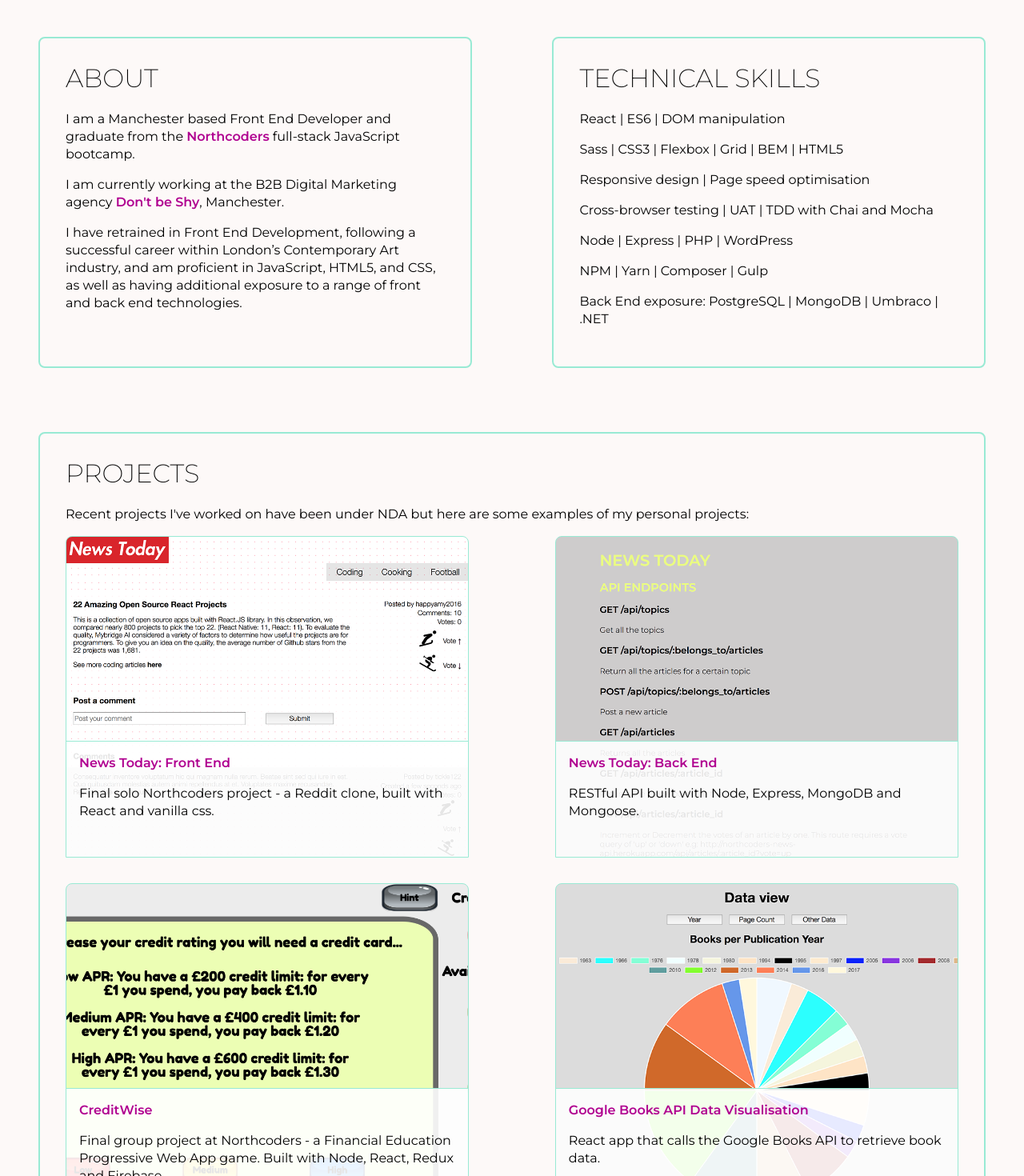
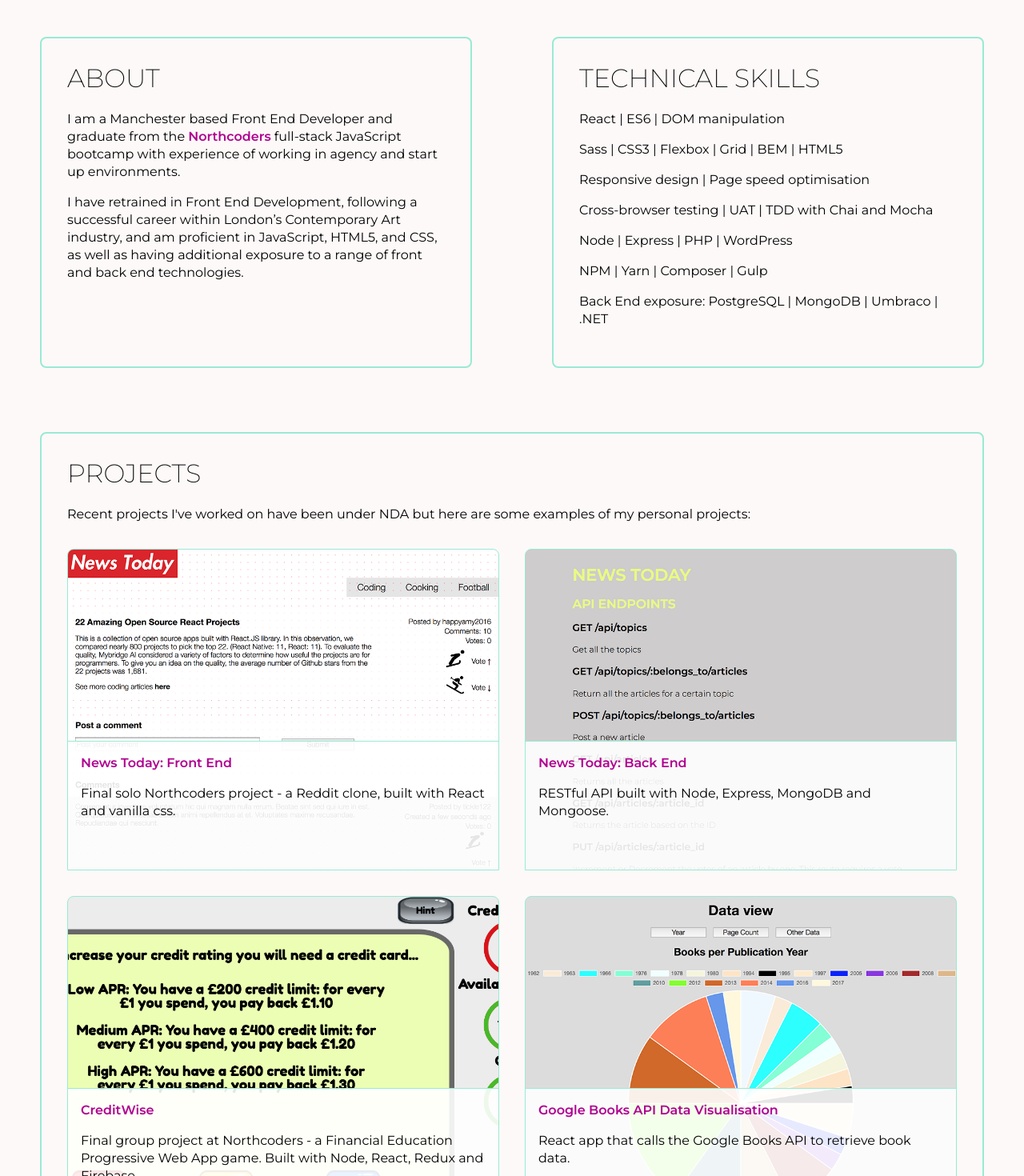
Before and after one commit to bnmrly/bnmrly.github.io, a React (Create React App) app: page / in a window 1280 px wide. Shown: the part 100-1570 px from the top of the page at 80% size. Built offline with nearby package versions, Linux system fonts and the light colour scheme; no server answers.

Commit message:
Optimise site for mobile and desktop screens

```diff
--- a/src/App.js
+++ b/src/App.js
@@ -15,16 +15,19 @@ import Footer from './components/Footer/Footer';
 // Styled Components
 
 const AppWrapper = styled.div`
-  margin-top: ${props => props.theme.dimensions.appWrapperMarginY};
-  margin-left: ${props => props.theme.dimensions.appWrapperMarginX};
-  margin-bottom: ${props => props.theme.dimensions.appWrapperMarginY};
-  margin-right: ${props => props.theme.dimensions.appWrapperMarginX};
+  padding-top: ${props => props.theme.dimensions.appWrapperSpacingY};
+  padding-right: ${props => props.theme.dimensions.appWrapperSpacingX};
+  padding-bottom: ${props => props.theme.dimensions.appWrapperSpacingY};
+  padding-left: ${props => props.theme.dimensions.appWrapperSpacingX};
+  margin-left: auto;
+  margin-right: auto;
+  max-width: ${props => props.theme.layout.xLargeWidth};
 
   @media screen and (min-width: ${props => props.theme.layout.largeWidth}) {
-    margin-top: ${props => props.theme.dimensions.appWrapperMarginYLarge};
-    margin-left: ${props => props.theme.dimensions.appWrapperMarginXLarge};
-    margin-bottom: ${props => props.theme.dimensions.appWrapperMarginYLarge};
-    margin-right: ${props => props.theme.dimensions.appWrapperMarginXLarge};
+    padding-top: ${props => props.theme.dimensions.appWrapperSpacingYLarge};
+    padding-right: ${props => props.theme.dimensions.appWrapperSpacingXLarge};
+    padding-bottom: ${props => props.theme.dimensions.appWrapperSpacingYLarge};
+    padding-left: ${props => props.theme.dimensions.appWrapperSpacingXLarge};
   }
 `;
 
--- a/src/Theme.js
+++ b/src/Theme.js
@@ -13,13 +13,14 @@ const Theme = {
     largeLineHeight: '22px',
     iconHeight: '40px',
     letterSpacingOverride: '0.2rem',
-    appWrapperMarginY: '1rem',
-    appWrapperMarginX: '1.5rem',
-    appWrapperMarginYLarge: '2rem',
-    appWrapperMarginXLarge: '3rem',
-    headerMarginY: '2rem',
+    appWrapperSpacingY: '1rem',
+    appWrapperSpacingX: '1.5rem',
+    appWrapperSpacingYLarge: '2rem',
+    appWrapperSpacingXLarge: '3rem',
+    introParagraphPadding: '1rem',
     defaultBorderRadius: '0.5rem',
-    defaultSectionPadding: '2rem',
+    defaultSectionSpacing: '2rem',
+    smallSpacing: '1rem',
     defaultSectionMarginY: '5rem',
     lastSectionMarginY: '2rem',
     copyrightFontSize: '0.7rem',
--- a/src/components/Header/Header.js
+++ b/src/components/Header/Header.js
@@ -7,7 +7,7 @@ const Header = styled.header`
   background-color: ${props => props.theme.backgroundColor};
   display: flex;
   justify-content: space-between;
-  margin-bottom: ${props => props.theme.dimensions.defaultSectionPadding};
+  margin-bottom: ${props => props.theme.dimensions.defaultSectionSpacing};
 `;
 
 const HeaderAboutMeWrapper = styled.div`
--- a/src/components/Inspiration/Inspiration.js
+++ b/src/components/Inspiration/Inspiration.js
@@ -8,7 +8,7 @@ import { generate as generateId } from 'shortid';
 const InspirationSection = styled.section`
   border: 2px solid ${props => props.theme.color.border};
   border-radius: ${props => props.theme.dimensions.defaultBorderRadius};
-  padding: ${props => props.theme.dimensions.defaultSectionPadding};
+  padding: ${props => props.theme.dimensions.defaultSectionSpacing};
   margin-bottom: ${props => props.theme.dimensions.lastSectionMarginY};
   width: 100%;
   h1 {
@@ -40,8 +40,8 @@ const PhotoContainer = styled.div`
 const ImageButton = styled.button`
   background-color: transparent;
   height: ${props => props.theme.dimensions.buttonHeight};
-  padding-right: 1rem;
-  padding-left: 1rem;
+  padding-right: ${props => props.theme.dimensions.smallSpacing};
+  padding-left: ${props => props.theme.dimensions.smallSpacing};
   border: 1px solid ${props => props.theme.color.border};
   border-radius: ${props => props.theme.dimensions.buttonBorderRadius};
   cursor: pointer;
--- a/src/components/Main/Main.js
+++ b/src/components/Main/Main.js
@@ -13,7 +13,7 @@ const MainWrapper = styled.main`
 const MainAbout = styled.section`
   border: 2px solid ${props => props.theme.color.border};
   border-radius: ${props => props.theme.dimensions.defaultBorderRadius};
-  padding: ${props => props.theme.dimensions.defaultSectionPadding};
+  padding: ${props => props.theme.dimensions.defaultSectionSpacing};
   margin-bottom: ${props => props.theme.dimensions.defaultSectionMarginY};
   width: 100%;
 
@@ -29,7 +29,7 @@ const MainAbout = styled.section`
 const MainSkills = styled.section`
   border: 2px solid ${props => props.theme.color.border};
   border-radius: ${props => props.theme.dimensions.defaultBorderRadius};
-  padding: ${props => props.theme.dimensions.defaultSectionPadding};
+  padding: ${props => props.theme.dimensions.defaultSectionSpacing};
   margin-bottom: ${props => props.theme.dimensions.defaultSectionMarginY};
   width: 100%;
 
@@ -43,18 +43,25 @@ const MainSkills = styled.section`
 `;
 
 const MainSkillsListItem = styled.li`
-  margin-bottom: 1rem;
+  margin-bottom: ${props => props.theme.dimensions.smallSpacing};
 `;
 
 const MainProjects = styled.section`
+  width: 100%;
   border: 2px solid ${props => props.theme.color.border};
   border-radius: ${props => props.theme.dimensions.defaultBorderRadius};
-  padding: ${props => props.theme.dimensions.defaultSectionPadding};
+  padding-top: ${props => props.theme.dimensions.defaultSectionSpacing};
+  padding-right: ${props => props.theme.dimensions.defaultSectionSpacing};
+  padding-bottom: 0;
+  padding-left: ${props => props.theme.dimensions.defaultSectionSpacing};
   margin-bottom: ${props => props.theme.dimensions.defaultSectionMarginY};
-  width: 100%;
 
   h1 {
     margin-top: 0;
+  }
+
+  p {
+    padding-bottom: ${props => props.theme.dimensions.introParagraphPadding};
   }
 `;
 
@@ -62,6 +69,9 @@ const ProjectsList = styled.ul`
   display: flex;
   flex-wrap: wrap;
   justify-content: space-between;
+  margin-left: -${props => props.theme.dimensions.smallSpacing};
+  margin-right: -${props => props.theme.dimensions.smallSpacing};
+  margin-bottom: 0;
 `;
 
 const ProjectsListItem = styled.li`
@@ -70,12 +80,15 @@ const ProjectsListItem = styled.li`
     props.theme.dimensions.defaultBorderRadius};
   border-top-right-radius: ${props =>
     props.theme.dimensions.defaultBorderRadius};
-  margin-bottom: ${props => props.theme.dimensions.defaultSectionPadding};
+  margin-bottom: ${props => props.theme.dimensions.defaultSectionSpacing};
+  margin-left: ${props => props.theme.dimensions.smallSpacing};
+  margin-right: ${props => props.theme.dimensions.smallSpacing};
 
   width: 100%;
 
   @media screen and (min-width: ${props => props.theme.layout.largeWidth}) {
     width: 45%;
+    flex-grow: 1;
   }
 `;
 
@@ -87,16 +100,24 @@ const ProjectContainer = styled.div`
   width: 100%;
   border-top: 1px solid ${props => props.theme.color.border};
   border-bottom: 1px solid ${props => props.theme.color.border};
-  height: 10rem;
+  height: 12rem;
+
+  @media screen and (min-width: ${props => props.theme.layout.smallWidth}) {
+    height: 8rem;
+  }
 
   @media screen and (min-width: ${props => props.theme.layout.mediumWidth}) {
-    height: 9rem;
+    height: 10rem;
   }
 `;
 
 const ProjectDescriptionContainer = styled.div`
-  padding-left: 1rem;
-  padding-right: 1rem;
+  padding-left: ${props => props.theme.dimensions.smallSpacing};
+  padding-right: ${props => props.theme.dimensions.smallSpacing};
+
+  p {
+    padding-bottom: 0;
+  }
 `;
 
 // Component
@@ -115,12 +136,13 @@ function Main(props) {
         <p>
           I am a Manchester based Front End Developer and graduate from the{' '}
           <a href="https://northcoders.com/">Northcoders</a> full-stack
-          JavaScript bootcamp.
+          JavaScript bootcamp with experience of working in agency and start up
+          environments.
         </p>
-        <p>
+        {/* <p>
           I am currently working at the B2B Digital Marketing agency{' '}
           <a href="https://www.dontbeshy.com">Don't be Shy</a>, Manchester.
-        </p>
+        </p> */}
         <p>
           I have retrained in Front End Development, following a successful
           career within London’s Contemporary Art industry, and am proficient in
```
